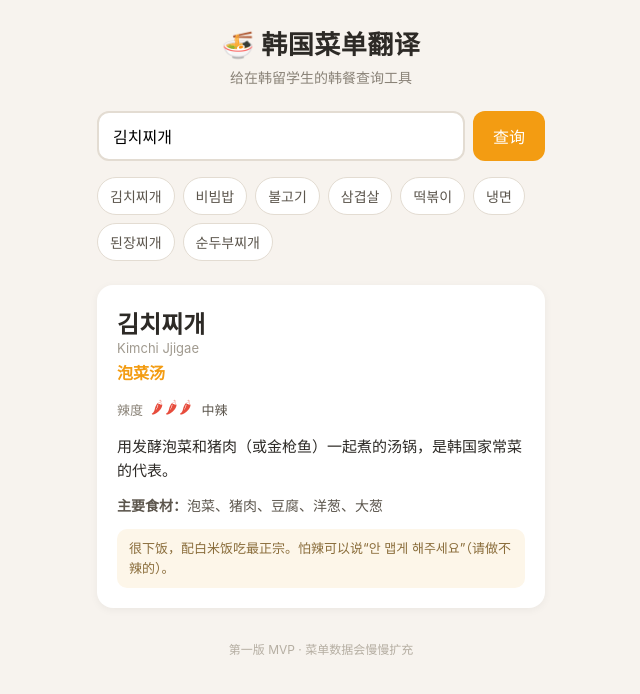
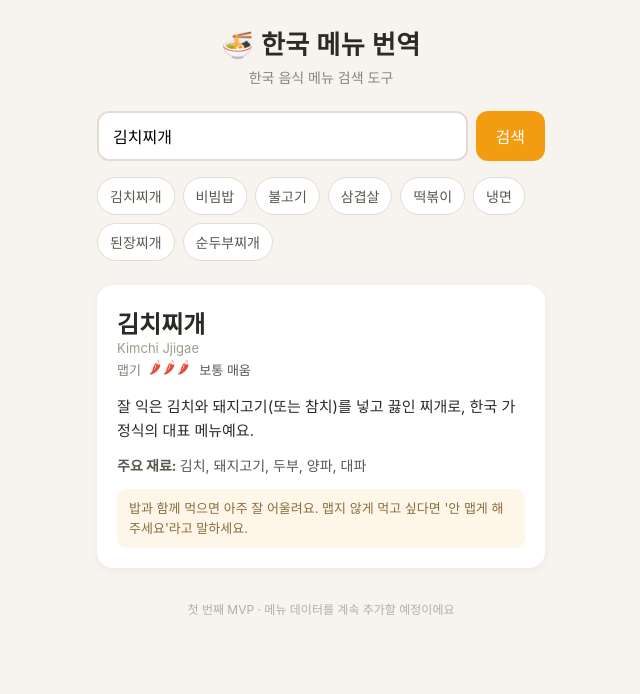
Before and after one commit to soulredemption2019-hub/korean-menu-mvp, a plain HTML site: page index.html in a window 1280 px wide. Both pictures are taken after a click on the button "김치찌개". Shown: the whole page, without its empty margins (319-959 px from the left). Drawn offline with Linux system fonts and the light colour scheme.

Commit message:
将界面与内容韩文化，并新增模糊搜索
- 界面文字、菜品描述/食材/小贴士、辣度标签全部改为韩文
- 移除中文菜名字段
- 搜索改为韩文名/罗马音的部分匹配，多个结果时显示列表

```diff
--- a/app.js
+++ b/app.js
@@ -1,126 +1,128 @@
 // ============================================
-// 韩国菜单翻译 · 第一版 MVP
-// 数据会慢慢扩充；先跑通：输入 → 点击 → 出结果
+// 한국 메뉴 번역 · 첫 번째 MVP
+// 메뉴 데이터를 계속 추가할 예정. 우선: 입력 → 클릭 → 결과 표시
 // ============================================
 
 const DISHES = [
   {
-    ko: "김치찌개", roman: "Kimchi Jjigae", cn: "泡菜汤",
-    desc: "用发酵泡菜和猪肉（或金枪鱼）一起煮的汤锅，是韩国家常菜的代表。",
-    ingredients: "泡菜、猪肉、豆腐、洋葱、大葱",
+    ko: "김치찌개", roman: "Kimchi Jjigae",
+    desc: "잘 익은 김치와 돼지고기(또는 참치)를 넣고 끓인 찌개로, 한국 가정식의 대표 메뉴예요.",
+    ingredients: "김치, 돼지고기, 두부, 양파, 대파",
     spice: 3,
-    tip: "很下饭，配白米饭吃最正宗。怕辣可以说“안 맵게 해주세요”（请做不辣的）。"
+    tip: "밥과 함께 먹으면 아주 잘 어울려요. 맵지 않게 먹고 싶다면 '안 맵게 해주세요'라고 말하세요."
   },
   {
-    ko: "비빔밥", roman: "Bibimbap", cn: "拌饭",
-    desc: "米饭上铺各种蔬菜、鸡蛋和辣椒酱，吃之前拌匀。",
-    ingredients: "米饭、蔬菜、鸡蛋、辣椒酱、芝麻油",
+    ko: "비빔밥", roman: "Bibimbap",
+    desc: "밥 위에 여러 가지 나물과 달걀, 고추장을 올려 비벼 먹는 음식이에요.",
+    ingredients: "밥, 나물, 달걀, 고추장, 참기름",
     spice: 1,
-    tip: "全州拌饭最有名；辣椒酱可以按自己口味少放。"
+    tip: "전주비빔밥이 가장 유명해요. 고추장은 입맛에 맞게 조금만 넣어도 돼요."
   },
   {
-    ko: "불고기", roman: "Bulgogi", cn: "烤牛肉",
-    desc: "用酱油、糖、梨汁腌过的薄牛肉片，甜咸口味。",
-    ingredients: "牛肉、洋葱、酱油、梨、大蒜",
+    ko: "불고기", roman: "Bulgogi",
+    desc: "간장, 설탕, 배즙에 재운 얇은 쇠고기를 달콤짭짤하게 구운 요리예요.",
+    ingredients: "소고기, 양파, 간장, 배, 마늘",
     spice: 1,
-    tip: "甜口不辣，很适合第一次吃韩餐的人。"
+    tip: "달콤하고 맵지 않아서 처음 한국 음식을 접하는 분에게 좋아요."
   },
   {
-    ko: "삼겹살", roman: "Samgyeopsal", cn: "烤五花肉",
-    desc: "厚切五花肉在铁板上烤，用生菜包着吃。",
-    ingredients: "猪五花、生菜、蒜、青阳辣椒、包饭酱",
+    ko: "삼겹살", roman: "Samgyeopsal",
+    desc: "두툼한 돼지고기 삼겹살을 불판에 구워 상추에 싸 먹는 음식이에요.",
+    ingredients: "삼겹살, 상추, 마늘, 청양고추, 쌈장",
     spice: 1,
-    tip: "烤到微焦蘸盐吃最香；配烧酒（소주）是经典组合。"
+    tip: "노릇하게 구워 소금에 찍어 먹으면 가장 맛있어요. 소주와 함께 먹는 것이 대표적인 조합이에요."
   },
   {
-    ko: "떡볶이", roman: "Tteokbokki", cn: "辣炒年糕",
-    desc: "糯米年糕用辣酱炒制，韩国街边小吃代表。",
-    ingredients: "年糕、鱼糕、辣椒酱、大葱",
+    ko: "떡볶이", roman: "Tteokbokki",
+    desc: "쫄깃한 떡을 고추장 양념에 볶은 한국의 대표 길거리 음식이에요.",
+    ingredients: "떡, 어묵, 고추장, 대파",
     spice: 3,
-    tip: "通常配鱼糕串（어묵）一起吃；加奶酪会更柔和。"
+    tip: "보통 어묵과 함께 먹어요. 치즈를 넣으면 더 부드러워져요."
   },
   {
-    ko: "냉면", roman: "Naengmyeon", cn: "冷面",
-    desc: "荞麦冷面配冰镇牛肉汤，夏天必吃。",
-    ingredients: "荞麦面、牛肉汤、黄瓜、鸡蛋、梨",
+    ko: "냉면", roman: "Naengmyeon",
+    desc: "메밀국수를 차가운 육수에 말아 먹는 음식으로, 여름에 꼭 먹는 메뉴예요.",
+    ingredients: "메밀국수, 육수, 오이, 달걀, 배",
     spice: 1,
-    tip: "吃前可以让店员剪一下面；加醋和芥末更开胃。"
+    tip: "먹기 전에 면을 가위로 잘라 달라고 할 수 있어요. 식초와 겨자를 넣으면 더 시원해요."
   },
   {
-    ko: "된장찌개", roman: "Doenjang Jjigae", cn: "大酱汤",
-    desc: "用大豆酱做底的浓汤，健康清淡的家常味。",
-    ingredients: "大酱、豆腐、西葫芦、洋葱、青椒",
+    ko: "된장찌개", roman: "Doenjang Jjigae",
+    desc: "된장으로 끓인 구수한 찌개로, 건강하고 담백한 가정식이에요.",
+    ingredients: "된장, 두부, 애호박, 양파, 풋고추",
     spice: 1,
-    tip: "不辣，配米饭吃很舒服。"
+    tip: "맵지 않아서 밥과 함께 먹으면 편안한 맛이에요."
   },
   {
-    ko: "순두부찌개", roman: "Sundubu Jjigae", cn: "嫩豆腐汤",
-    desc: "嫩豆腐配辣汤，滚烫上桌，通常加一个鸡蛋。",
-    ingredients: "嫩豆腐、辣汤底、鸡蛋、蛤蜊",
+    ko: "순두부찌개", roman: "Sundubu Jjigae",
+    desc: "순두부와 매운 양념을 넣어 끓인 찌개로, 뜨겁게 끓여 나와요. 보통 달걀을 하나 넣어요.",
+    ingredients: "순두부, 매운 양념, 달걀, 바지락",
     spice: 3,
-    tip: "上桌时还很烫；会附一碗米饭，把饭泡进去很好吃。"
+    tip: "나올 때 아주 뜨거워요. 밥이 함께 나오는데, 밥을 넣어 먹으면 맛있어요."
   },
   {
-    ko: "잡채", roman: "Japchae", cn: "杂菜",
-    desc: "红薯粉条炒蔬菜，甜咸口味，韩国节日菜之一。",
-    ingredients: "粉条、菠菜、胡萝卜、洋葱、芝麻",
+    ko: "잡채", roman: "Japchae",
+    desc: "당면과 여러 채소를 볶은 음식으로, 달콤짭짤한 맛이 나요. 한국 명절 음식 중 하나예요.",
+    ingredients: "당면, 시금치, 당근, 양파, 깨",
     spice: 1,
-    tip: "不辣；和烤牛肉（불고기）一起点是常见组合。"
+    tip: "맵지 않아요. 불고기와 함께 주문하면 좋은 조합이에요."
   },
   {
-    ko: "김밥", roman: "Kimbap", cn: "紫菜包饭",
-    desc: "紫菜卷米饭和蔬菜，便利店和街边都常见。",
-    ingredients: "紫菜、米饭、胡萝卜、鸡蛋、火腿",
+    ko: "김밥", roman: "Kimbap",
+    desc: "김에 밥과 여러 재료를 말아 만든 음식으로, 편의점과 길거리에서 흔히 볼 수 있어요.",
+    ingredients: "김, 밥, 당근, 달걀, 햄",
     spice: 1,
-    tip: "不辣，方便带走；野餐和赶课时首选。"
+    tip: "맵지 않고 간편하게 들고 다닐 수 있어요. 소풍이나 바쁠 때 좋아요."
   },
   {
-    ko: "라면", roman: "Ramyun", cn: "韩国拉面",
-    desc: "辛拉面这类煮面，韩国人从小吃到大。",
-    ingredients: "面饼、辣味调料包、鸡蛋、大葱",
+    ko: "라면", roman: "Ramyun",
+    desc: "신라면처럼 끓여 먹는 라면으로, 한국인이 어릴 때부터 즐겨 먹는 음식이에요.",
+    ingredients: "면, 매운 스프, 달걀, 대파",
     spice: 3,
-    tip: "可以加鸡蛋和芝士；在便利店买回去煮最方便。"
+    tip: "달걀이나 치즈를 넣어 먹어도 좋아요. 편의점에서 사서 끓여 먹는 것이 가장 간편해요."
   },
   {
-    ko: "닭갈비", roman: "Dakgalbi", cn: "辣炒鸡排",
-    desc: "用辣酱炒鸡肉、年糕和蔬菜，春川特色菜。",
-    ingredients: "鸡肉、年糕、辣酱、卷心菜、红薯",
+    ko: "닭갈비", roman: "Dakgalbi",
+    desc: "닭고기와 떡, 채소를 매운 양념에 볶아 먹는 춘천의 대표 음식이에요.",
+    ingredients: "닭고기, 떡, 고추장 양념, 양배추, 고구마",
     spice: 4,
-    tip: "比较辣；快吃完时可以加饭炒成炒饭（볶음밥）。"
+    tip: "매운 편이에요. 거의 다 먹었을 때 밥을 넣어 볶음밥으로 만들어 먹으면 좋아요."
   },
   {
-    ko: "부대찌개", roman: "Budae Jjigae", cn: "部队锅",
-    desc: "午餐肉、火腿、香肠加辣汤底的火锅，战后诞生的“混合锅”。",
-    ingredients: "午餐肉、香肠、豆腐、泡菜、拉面",
+    ko: "부대찌개", roman: "Budae Jjigae",
+    desc: "스팸, 햄, 소시지에 매운 양념을 넣어 끓인 찌개로, 전쟁 이후에 생겨난 음식이에요.",
+    ingredients: "스팸, 소시지, 두부, 김치, 라면",
     spice: 3,
-    tip: "分量足，适合两三个人一起吃；可以加拉面。"
+    tip: "양이 많아서 두세 명이 함께 먹기 좋아요. 라면을 넣어 먹어도 맛있어요."
   },
   {
-    ko: "갈비탕", roman: "Galbitang", cn: "排骨汤",
-    desc: "牛排骨炖的清汤，肉烂汤浓，清淡滋补。",
-    ingredients: "牛排骨、萝卜、大葱、蒜",
+    ko: "갈비탕", roman: "Galbitang",
+    desc: "소갈비를 푹 끓여 낸 맑은 국으로, 고기가 부드럽고 국물이 진해요. 담백하고 몸에 좋아요.",
+    ingredients: "소갈비, 무, 대파, 마늘",
     spice: 1,
-    tip: "配细面（소면）吃也很常见。"
+    tip: "소면과 함께 먹는 것도 흔해요."
   },
   {
-    ko: "찜닭", roman: "Jjimdak", cn: "安东炖鸡",
-    desc: "用酱油炖鸡肉和蔬菜，甜辣酱汁浓郁。",
-    ingredients: "鸡肉、土豆、粉条、胡萝卜、辣椒",
+    ko: "찜닭", roman: "Jjimdak",
+    desc: "닭고기와 채소를 간장 양념에 조린 음식으로, 달콤하고 매콤한 양념이 진해요.",
+    ingredients: "닭고기, 감자, 당면, 당근, 고추",
     spice: 3,
-    tip: "粉条吸满汤汁是精华；和米饭一起吃。"
+    tip: "양념이 배어든 당면이 가장 맛있어요. 밥과 함께 먹어요."
   }
 ];
 
-const SPICE_LABEL = { 1: "不辣", 2: "微辣", 3: "中辣", 4: "很辣", 5: "超辣" };
+const SPICE_LABEL = { 1: "안 매움", 2: "살짝 매움", 3: "보통 매움", 4: "매움", 5: "아주 매움" };
 
-// ===== DOM 元素 =====
+// ===== DOM 요소 =====
 const inputEl = document.getElementById("dish-input");
 const btnEl = document.getElementById("search-btn");
 const resultEl = document.getElementById("result");
 const notFoundEl = document.getElementById("not-found");
+const resultsEl = document.getElementById("results");
+const resultListEl = document.getElementById("result-list");
 const tagBox = document.getElementById("quick-tags");
 
-// ===== 常见菜单快捷按钮（取前 8 个）=====
+// ===== 자주 찾는 메뉴 빠른 버튼 (앞 8개) =====
 DISHES.slice(0, 8).forEach(function (dish) {
   const b = document.createElement("button");
   b.className = "tag";
@@ -132,37 +134,38 @@ DISHES.slice(0, 8).forEach(function (dish) {
   tagBox.appendChild(b);
 });
 
-// ===== 查询逻辑 =====
+// ===== 검색 로직 =====
 function search() {
   const q = inputEl.value.trim().toLowerCase();
   if (!q) return;
 
-  // 支持韩语名 / 罗马音 / 中文名匹配
-  const dish = DISHES.find(function (d) {
+  // 한국어 이름 또는 로마자 표기로 부분 일치 검색
+  const matches = DISHES.filter(function (d) {
     return (
-      d.ko.toLowerCase() === q ||
-      d.roman.toLowerCase() === q ||
-      d.cn.toLowerCase() === q
+      d.ko.toLowerCase().includes(q) ||
+      d.roman.toLowerCase().includes(q)
     );
   });
 
-  if (dish) {
-    renderDish(dish);
+  if (matches.length === 0) {
+    showNotFound();
+  } else if (matches.length === 1) {
+    renderDish(matches[0]);
   } else {
-    showNotFound();
+    renderList(matches);
   }
 }
 
 function renderDish(d) {
   notFoundEl.classList.add("hidden");
+  resultsEl.classList.add("hidden");
   resultEl.classList.remove("hidden");
 
   document.getElementById("dish-name").textContent = d.ko;
   document.getElementById("dish-roman").textContent = d.roman;
-  document.getElementById("dish-cn").textContent = d.cn;
   document.getElementById("spice-level").textContent = "🌶".repeat(d.spice);
   document.getElementById("spice-text").textContent =
-    SPICE_LABEL[d.spice] || "未知";
+    SPICE_LABEL[d.spice] || "알 수 없음";
   document.getElementById("dish-desc").textContent = d.desc;
   document.getElementById("dish-ingredients").textContent = d.ingredients;
   document.getElementById("dish-tip").textContent = d.tip;
@@ -170,10 +173,30 @@ function renderDish(d) {
 
 function showNotFound() {
   resultEl.classList.add("hidden");
+  resultsEl.classList.add("hidden");
   notFoundEl.classList.remove("hidden");
 }
 
-// ===== 事件绑定 =====
+function renderList(matches) {
+  resultEl.classList.add("hidden");
+  notFoundEl.classList.add("hidden");
+  resultsEl.classList.remove("hidden");
+
+  resultListEl.innerHTML = "";
+  matches.forEach(function (d) {
+    const li = document.createElement("li");
+    const b = document.createElement("button");
+    b.className = "result-item";
+    b.textContent = d.ko + " · " + d.roman;
+    b.addEventListener("click", function () {
+      renderDish(d);
+    });
+    li.appendChild(b);
+    resultListEl.appendChild(li);
+  });
+}
+
+// ===== 이벤트 연결 =====
 btnEl.addEventListener("click", search);
 inputEl.addEventListener("keydown", function (e) {
   if (e.key === "Enter") search();
--- a/index.html
+++ b/index.html
@@ -1,54 +1,60 @@
 <!DOCTYPE html>
-<html lang="zh-CN">
+<html lang="ko">
 <head>
   <meta charset="UTF-8">
   <meta name="viewport" content="width=device-width, initial-scale=1.0">
-  <title>韩国菜单翻译 · 留学生版</title>
+  <title>한국 메뉴 번역</title>
   <link rel="stylesheet" href="style.css">
 </head>
 <body>
   <div class="container">
     <header>
-      <h1>🍜 韩国菜单翻译</h1>
-      <p class="subtitle">给在韩留学生的韩餐查询工具</p>
+      <h1>🍜 한국 메뉴 번역</h1>
+      <p class="subtitle">한국 음식 메뉴 검색 도구</p>
     </header>
 
     <main>
       <section class="search-box">
-        <input type="text" id="dish-input" placeholder="输入韩语菜单名，例如：김치찌개" autocomplete="off">
-        <button id="search-btn">查询</button>
+        <input type="text" id="dish-input" placeholder="메뉴 이름을 입력하세요. 예: 김치찌개" autocomplete="off">
+        <button id="search-btn">검색</button>
       </section>
 
       <section class="quick-tags" id="quick-tags">
-        <!-- 常见菜单快捷按钮，由 app.js 生成 -->
+        <!-- 자주 찾는 메뉴 빠른 버튼 (app.js에서 생성) -->
       </section>
 
       <section id="result" class="result hidden">
         <div class="result-card">
           <h2 id="dish-name"></h2>
           <p class="romanization" id="dish-roman"></p>
-          <p class="chinese-name" id="dish-cn"></p>
           <div class="spice-row">
-            <span class="label">辣度</span>
+            <span class="label">맵기</span>
             <span id="spice-level" class="spice-level"></span>
             <span id="spice-text" class="spice-text"></span>
           </div>
           <p class="desc" id="dish-desc"></p>
-          <p class="ingredients"><strong>主要食材：</strong><span id="dish-ingredients"></span></p>
+          <p class="ingredients"><strong>주요 재료: </strong><span id="dish-ingredients"></span></p>
           <p class="tip" id="dish-tip"></p>
+        </div>
+      </section>
+
+      <section id="results" class="result hidden">
+        <div class="result-card">
+          <h3 class="results-title">검색 결과</h3>
+          <ul class="result-list" id="result-list"></ul>
         </div>
       </section>
 
       <section id="not-found" class="result hidden">
         <div class="result-card not-found">
-          <p>😅 暂时没找到这个菜单</p>
-          <p class="hint">可以试试上方常见菜单，或者直接问店员。</p>
+          <p>😅 메뉴를 찾지 못했어요</p>
+          <p class="hint">위의 자주 찾는 메뉴를 눌러보거나, 직원에게 직접 물어보세요.</p>
         </div>
       </section>
     </main>
 
     <footer>
-      <p>第一版 MVP · 菜单数据会慢慢扩充</p>
+      <p>첫 번째 MVP · 메뉴 데이터를 계속 추가할 예정이에요</p>
     </footer>
   </div>
   <script src="app.js"></script>
--- a/style.css
+++ b/style.css
@@ -1,5 +1,5 @@
-/* 韩国菜单翻译 · 第一版 MVP
-   设计目标：手机优先、界面简洁清楚 */
+/* 한국 메뉴 번역 · 첫 번째 MVP
+   디자인 목표: 모바일 우선, 깔끔하고 명확한 화면 */
 
 * {
   margin: 0;
@@ -37,7 +37,7 @@ h1 {
   margin-top: 6px;
 }
 
-/* 搜索区 */
+/* 검색 영역 */
 .search-box {
   display: flex;
   gap: 8px;
@@ -71,7 +71,7 @@ h1 {
   opacity: 0.8;
 }
 
-/* 常见菜单快捷按钮 */
+/* 자주 찾는 메뉴 빠른 버튼 */
 .quick-tags {
   display: flex;
   flex-wrap: wrap;
@@ -93,7 +93,7 @@ h1 {
   background: #fdf0dd;
 }
 
-/* 结果卡片 */
+/* 결과 카드 */
 .result {
   margin-top: 24px;
 }
@@ -112,13 +112,6 @@ h1 {
 .romanization {
   color: #a09a8f;
   font-size: 13px;
-}
-
-.chinese-name {
-  font-size: 16px;
-  color: #f39c12;
-  font-weight: 600;
-  margin: 4px 0 12px;
 }
 
 .spice-row {
@@ -166,7 +159,37 @@ h1 {
   line-height: 1.5;
 }
 
-/* 没找到 */
+/* 검색 결과 목록 */
+.results-title {
+  font-size: 16px;
+  color: #5c564d;
+  margin-bottom: 12px;
+}
+
+.result-list {
+  list-style: none;
+  display: flex;
+  flex-direction: column;
+  gap: 8px;
+}
+
+.result-item {
+  width: 100%;
+  text-align: left;
+  padding: 12px 14px;
+  font-size: 15px;
+  border: 1px solid #e3dcd2;
+  border-radius: 10px;
+  background: #fff;
+  cursor: pointer;
+  color: #2d2a26;
+}
+
+.result-item:active {
+  background: #fdf0dd;
+}
+
+/* 찾지 못함 */
 .not-found {
   text-align: center;
   color: #8a8378;
```
